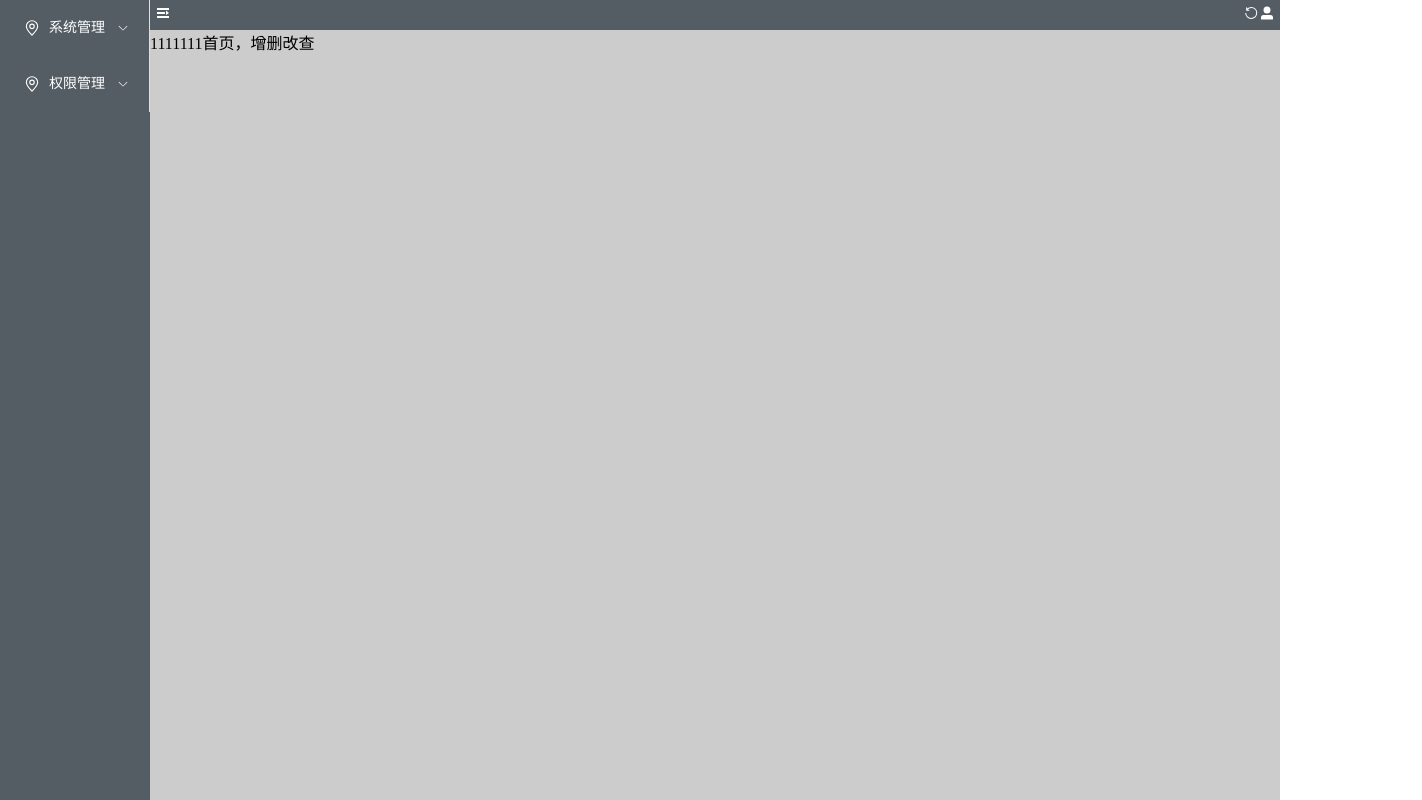
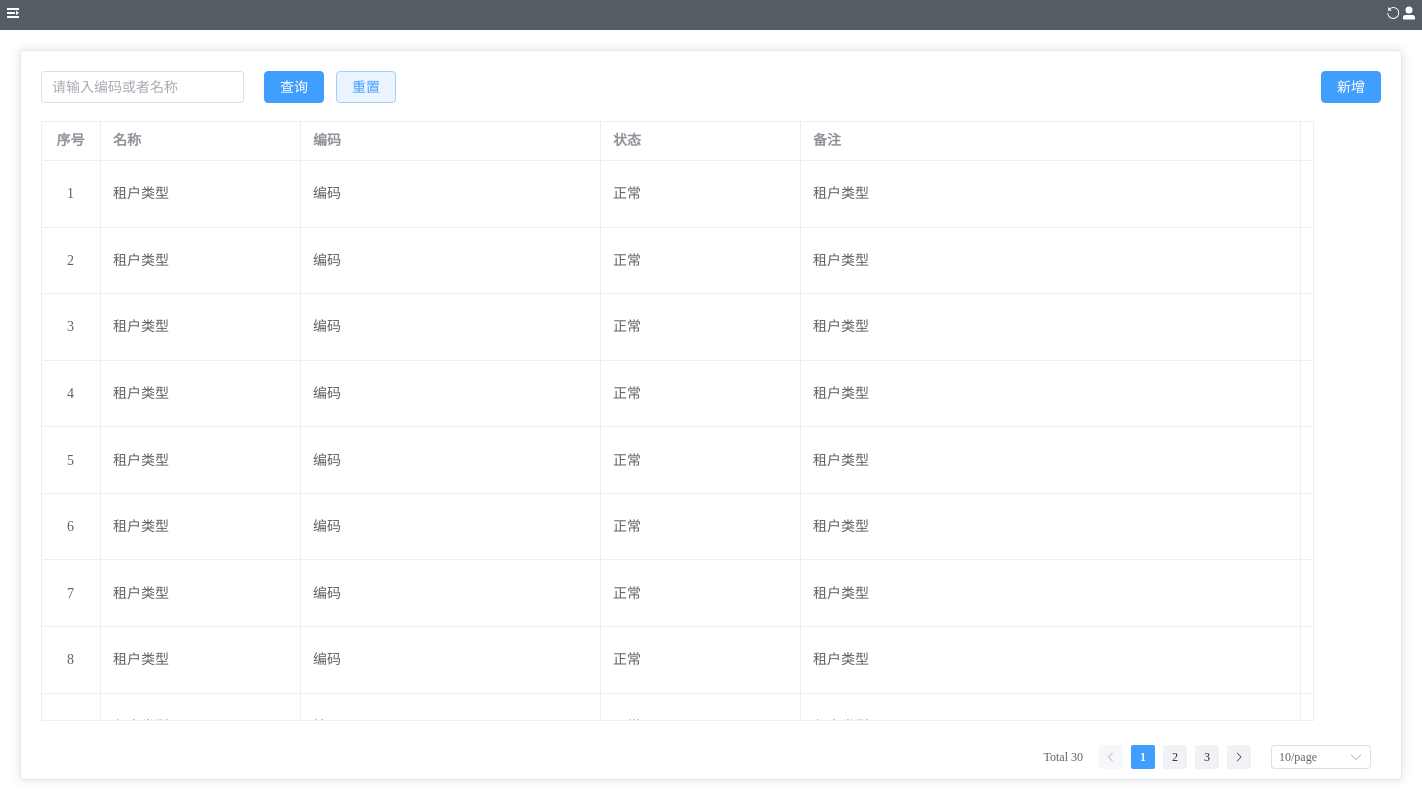
Before and after one commit to 8u6l1Mortal/vue3-myproject, a Vue app: page /dictionaries in a window 1280 px wide. Shown: the whole page, 1422 px wide, since content can reach past the window. Built offline with nearby package versions, Linux system fonts and the light colour scheme.

Commit message:
新增表格

```diff
--- a/package.json
+++ b/package.json
@@ -4,7 +4,7 @@
   "version": "0.0.0",
   "type": "module",
   "scripts": {
-    "dev": "vite",
+    "serve": "vite",
     "build": "vite build",
     "preview": "vite preview"
   },
--- a/src/view/Home/index.vue
+++ b/src/view/Home/index.vue
@@ -28,7 +28,6 @@
             menuName: "设备管理",
             id: "equipment",
             path: "equipment",
-
           },
           {
             menuName: "安保管理",
@@ -174,6 +173,7 @@
     }
 
     .main-container {
+      padding: 20px;
       height: calc(100% - 30px);
     }
   }
--- a/src/view/system/dictionaries/index.vue
+++ b/src/view/system/dictionaries/index.vue
@@ -1,24 +1,296 @@
-<script >
-export default {
-  name: "App",
-  setup() {
-    const msg = "Hello Vue3!";
-    return {
-      msg,
-    };
+<script setup>
+import { reactive } from "vue";
+const form = reactive({
+  name: "",
+});
+const tableData = [
+  {
+    name: "租户类型",
+    coding: "编码",
+    state: "正常",
+    remark: "租户类型",
   },
-};
+  {
+    name: "租户类型",
+    coding: "编码",
+    state: "正常",
+    remark: "租户类型",
+  },
+  {
+    name: "租户类型",
+    coding: "编码",
+    state: "正常",
+    remark: "租户类型",
+  },
+  {
+    name: "租户类型",
+    coding: "编码",
+    state: "正常",
+    remark: "租户类型",
+  },
+  {
+    name: "租户类型",
+    coding: "编码",
+    state: "正常",
+    remark: "租户类型",
+  },
+  {
+    name: "租户类型",
+    coding: "编码",
+    state: "正常",
+    remark: "租户类型",
+  },
+  {
+    name: "租户类型",
+    coding: "编码",
+    state: "正常",
+    remark: "租户类型",
+  },
+  {
+    name: "租户类型",
+    coding: "编码",
+    state: "正常",
+    remark: "租户类型",
+  },
+  {
+    name: "租户类型",
+    coding: "编码",
+    state: "正常",
+    remark: "租户类型",
+  },
+  {
+    name: "租户类型",
+    coding: "编码",
+    state: "正常",
+    remark: "租户类型",
+  },
+  {
+    name: "租户类型",
+    coding: "编码",
+    state: "正常",
+    remark: "租户类型",
+  },
+  {
+    name: "租户类型",
+    coding: "编码",
+    state: "正常",
+    remark: "租户类型",
+  },
+  {
+    name: "租户类型",
+    coding: "编码",
+    state: "正常",
+    remark: "租户类型",
+  },
+  {
+    name: "租户类型",
+    coding: "编码",
+    state: "正常",
+    remark: "租户类型",
+  },
+  {
+    name: "租户类型",
+    coding: "编码",
+    state: "正常",
+    remark: "租户类型",
+  },
+  {
+    name: "租户类型",
+    coding: "编码",
+    state: "正常",
+    remark: "租户类型",
+  },
+  {
+    name: "租户类型",
+    coding: "编码",
+    state: "正常",
+    remark: "租户类型",
+  },
+  {
+    name: "租户类型",
+    coding: "编码",
+    state: "正常",
+    remark: "租户类型",
+  },
+  {
+    name: "租户类型",
+    coding: "编码",
+    state: "正常",
+    remark: "租户类型",
+  },
+  {
+    name: "租户类型",
+    coding: "编码",
+    state: "正常",
+    remark: "租户类型",
+  },
+  {
+    name: "租户类型",
+    coding: "编码",
+    state: "正常",
+    remark: "租户类型",
+  },
+  {
+    name: "租户类型",
+    coding: "编码",
+    state: "正常",
+    remark: "租户类型",
+  },
+  {
+    name: "租户类型",
+    coding: "编码",
+    state: "正常",
+    remark: "租户类型",
+  },
+  {
+    name: "租户类型",
+    coding: "编码",
+    state: "正常",
+    remark: "租户类型",
+  },
+  {
+    name: "租户类型",
+    coding: "编码",
+    state: "正常",
+    remark: "租户类型",
+  },
+  {
+    name: "租户类型",
+    coding: "编码",
+    state: "正常",
+    remark: "租户类型",
+  },
+  {
+    name: "租户类型",
+    coding: "编码",
+    state: "正常",
+    remark: "租户类型",
+  },
+  {
+    name: "租户类型",
+    coding: "编码",
+    state: "正常",
+    remark: "租户类型",
+  },
+  {
+    name: "租户类型",
+    coding: "编码",
+    state: "正常",
+    remark: "租户类型",
+  },
+  {
+    name: "租户类型",
+    coding: "编码",
+    state: "正常",
+    remark: "租户类型",
+  },
+];
+
+// 表格修改，删除功能
+const handleEdit = (index, row) => {};
+const handleDelete = (index, row) => {};
 </script>
 <template>
   <!-- 设备管理dictionaries -->
-  <div class="dictionaries">
-    1111111首页，增删改查
-  </div>
+  <el-card class="dictionaries">
+    <div class="actionBar">
+      <div class="search">
+        <el-form :model="form" label-width="auto" style="max-width: 600px">
+          <el-form-item label="">
+            <el-input v-model="form.name" placeholder="请输入编码或者名称" />
+          </el-form-item>
+        </el-form>
+        <div class="handle">
+          <el-button type="primary">查询</el-button>
+          <el-button type="primary" plain>重置</el-button>
+        </div>
+      </div>
+      <div class="add">
+        <el-button type="primary">新增</el-button>
+      </div>
+    </div>
+    <div class="main">
+      <el-table
+        class="listTable"
+        :data="tableData"
+        border
+        :height="600"
+        style="width: 95%"
+      >
+        <el-table-column type="index" label="序号" width="60" align="center" />
+        <el-table-column prop="name" label="名称" width="200" />
+        <el-table-column prop="coding" label="编码" width="300" />
+        <el-table-column prop="state" label="状态" width="200" />
+        <el-table-column prop="remark" label="备注" width="500" />
+        <el-table-column label="操作" align="center">
+          <template #default="scope">
+            <el-button
+              size="small"
+              type="warning"
+              plain
+              @click="handleEdit(scope.$index, scope.row)"
+              >修改</el-button
+            >
+            <el-button
+              size="small"
+              type="danger"
+              plain
+              @click="handleDelete(scope.$index, scope.row)"
+              >删除</el-button
+            >
+          </template>
+        </el-table-column>
+      </el-table>
+      <el-pagination
+        class="pagination"
+        :page-sizes="[10, 20, 30, 40, 50, 100]"
+        background
+        small
+        layout="total, prev, pager, next,sizes"
+        :total="tableData.length"
+        :hide-on-single-page="true"
+      />
+    </div>
+  </el-card>
 </template>
 <style lang="less">
-.dictionaries{
+.dictionaries {
   width: 100%;
   height: 100%;
-  background-color: #ccc;
+  box-sizing: border-box;
+  // background-color: #ccc;
+
+  .el-card__body {
+    height: 100%;
+
+    .actionBar {
+      display: flex;
+      justify-content: space-between;
+      .search {
+        display: flex;
+        height: 50px;
+
+        .handle {
+          margin-left: 20px;
+        }
+      }
+    }
+
+    .main {
+      position: relative;
+      width: 100%;
+      height: calc(100% - 30px);
+
+      ::v-deep.el-table__header {
+        background-color: #f5f7fa;
+      }
+
+      .pagination {
+        position: absolute;
+        bottom: 10px;
+        right: 10px;
+      }
+    }
+  }
 }
 </style>
--- a/src/view/system/equipment/index.vue
+++ b/src/view/system/equipment/index.vue
@@ -1,13 +1,4 @@
-<script>
-export default {
-  name: "App",
-  setup() {
-    const msg = "Hello Vue3!";
-    return {
-      msg,
-    };
-  },
-};
+<script setup>
 </script>
 <template>
   <!-- 设备管理equipment -->
```
